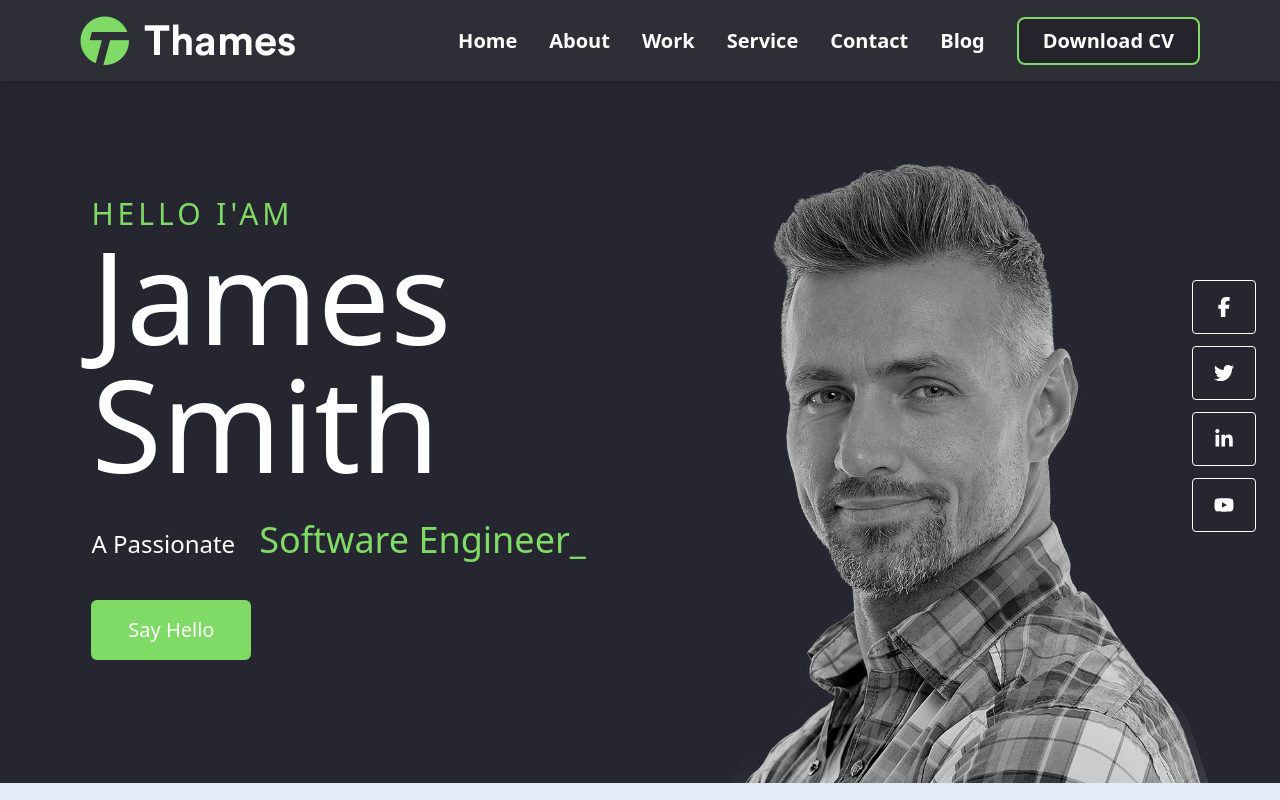
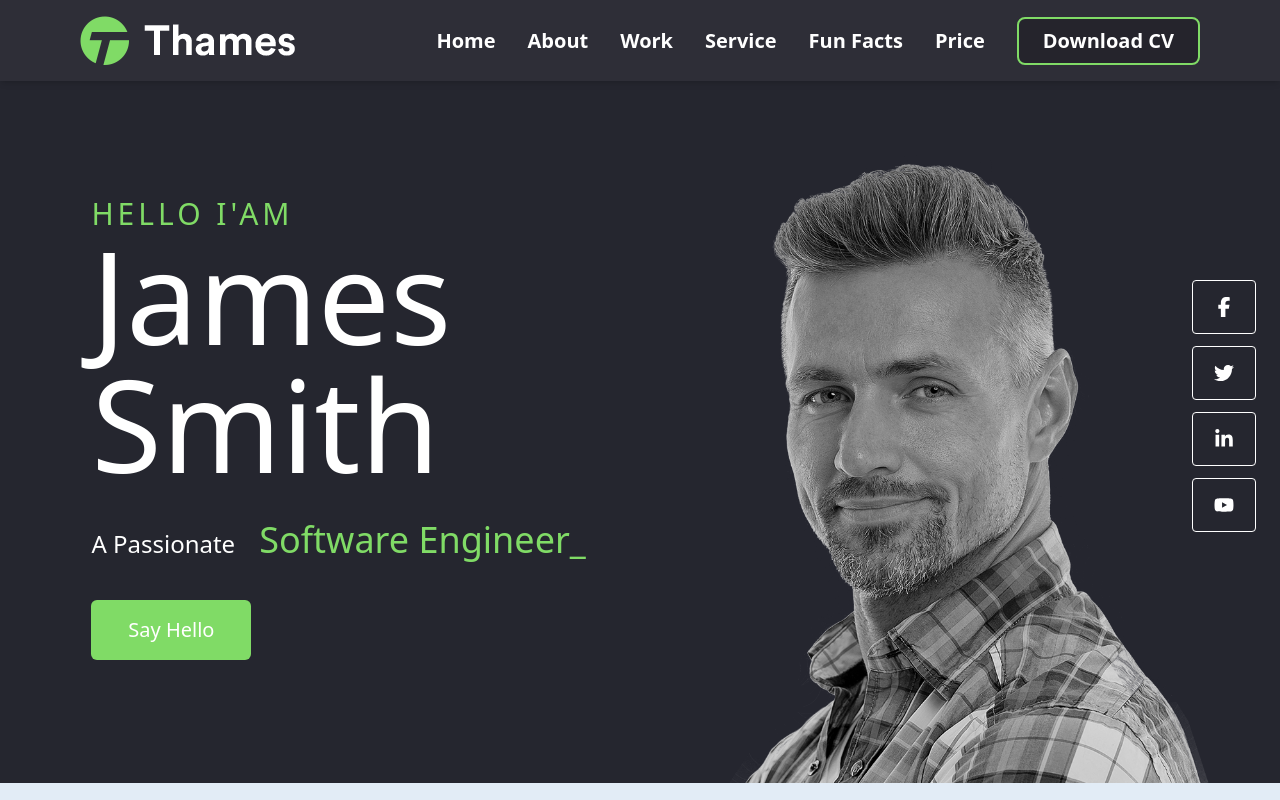
Before and after one commit to muzammil-x/dev-project, a React (Vite) app in the folder portfolio/: page / in a window 1280 px wide. Shown: the top 800 px of the page. Built offline with nearby package versions, Linux system fonts and the light colour scheme.

Commit message:
nav elements working

```diff
--- a/portfolio/src/components/Banner.jsx
+++ b/portfolio/src/components/Banner.jsx
@@ -6,7 +6,10 @@ import { FaYoutube } from "react-icons/fa";
 function Banner() {
   return (
     <>
-      <section className="bg-[#25262F] w-full pt-40 pb-[90px] md:pb-[123px]   ">
+      <section
+
+        className="bg-[#25262F] w-full pt-40 pb-[90px] md:pb-[123px]   "
+      >
         <div className="flex flex-col justify-center items-center relative lg:flex-row lg:justify-around">
           <div className="flex flex-col justify-center items-center mt-9  lg:items-start  xl:ml-5">
             <div className="text-[18px] tracking-[4px] text-[#80DB66] lg:text-3xl ">
--- a/portfolio/src/components/Cards.jsx
+++ b/portfolio/src/components/Cards.jsx
@@ -1,7 +1,10 @@
 function Cards() {
   return (
     <>
-      <div className="bg-[#E2ECF6] h-auto flex flex-col pb-14 items-center lg:flex-row lg:p-10 lg:pt-24 lg:pb-24  sm:justify-center sm:ml-0 sm:items-center">
+      <div
+        id="work"
+        className="bg-[#E2ECF6] h-auto flex flex-col pb-14 items-center lg:flex-row lg:p-10 lg:pt-24 lg:pb-24  sm:justify-center sm:ml-0 sm:items-center"
+      >
         <div className="bg-white w-80 h-[320px] mt-14 rounded-xl [10px] pt-10 pl-12 pr-[40px] text-left sm:w-[390px] sm:mx-auto lg:w-[230px] lg:pl-[22px] lg:pr-5 lg:pt-5 lg:h-[310px] lg:mt-[-50px] xl:w-[280px] xl:h-[365px] xl:pt-10 xl:pl-11">
           <div>
             <img src="/1.png" className="w-10 pb-5 pt-4 xl:w-20" />
--- a/portfolio/src/components/Education.jsx
+++ b/portfolio/src/components/Education.jsx
@@ -3,7 +3,7 @@ import { FaGraduationCap } from "react-icons/fa";
 
 const Education = () => {
   return (
-    <div className="container mx-auto p-4">
+    <div id="banner" className="container mx-auto p-4">
       <div className="flex flex-wrap -mx-4">
         <div className="w-full lg:w-1/2 mb-4 lg:mb-0">
           <div className="edu flex flex-col justify-between py-10 sm:py-16 w-full h-auto rounded-lg">
--- a/portfolio/src/components/FunFacts.jsx
+++ b/portfolio/src/components/FunFacts.jsx
@@ -2,7 +2,7 @@ import React from "react";
 
 export default function FunFacts() {
   return (
-    <div className="bg-[#25262F] md:p-20 ">
+    <div id="fun-facts" className="bg-[#25262F] md:p-20 ">
       <div className=" pt-16 pl-5 pr-5 pb-5 sm:p-16 sm:pb-4 lg:grid lg:grid-cols-2 lg:place-content-center lg:place-items-center lg:space-y-[-50px] lg:space-x-[30px] ">
         <div className="lg:mb-14">
           <div className="text-[#80DB66] text-xl lg:text-2xl lg:tracking-[4px] lg:pt-3 lg:pb-3">
--- a/portfolio/src/components/Nav.jsx
+++ b/portfolio/src/components/Nav.jsx
@@ -6,11 +6,11 @@ import { IoClose } from "react-icons/io5";
 export default function Nav() {
   let menu = [
     { name: "Home", link: "#" },
-    { name: "About", link: "#" },
-    { name: "Work", link: "#" },
-    { name: "Service", link: "#" },
-    { name: "Contact", link: "#" },
-    { name: "Blog", link: "#" },
+    { name: "About", link: "#banner" },
+    { name: "Work", link: "#work" },
+    { name: "Service", link: "#services" },
+    { name: "Fun Facts", link: "#fun-facts" },
+    { name: "Price", link: "#price" },
   ];
 
   const [open, setOpen] = useState(false);
--- a/portfolio/src/components/Offer.jsx
+++ b/portfolio/src/components/Offer.jsx
@@ -1,7 +1,10 @@
 function Offer() {
   return (
     <>
-      <div className="main bg-[#25262F] flex flex-col items-center justify-center p-8 lg:p-16 w-auto">
+      <div
+        id="services"
+        className="main bg-[#25262F] flex flex-col items-center justify-center p-8 lg:p-16 w-auto"
+      >
         <div className="text-center">
           <h1 className="font-semibold text-lg lg:text-xl text-[#80DB66]">
             SERVICES
--- a/portfolio/src/components/Pricing.jsx
+++ b/portfolio/src/components/Pricing.jsx
@@ -1,7 +1,7 @@
 function Pricing() {
   return (
     <>
-      <section className="bg-[#F1F9F9] ">
+      <section id="price" className="bg-[#F1F9F9] ">
         <div className="py-8 px-4 mx-auto max-w-screen-xl lg:py-16 lg:px-6">
           <div className="mx-auto max-w-screen-md text-center mb-8 lg:mb-12">
             <h2 className="mb-4 text-md   text-[#80DB66] ">
```
